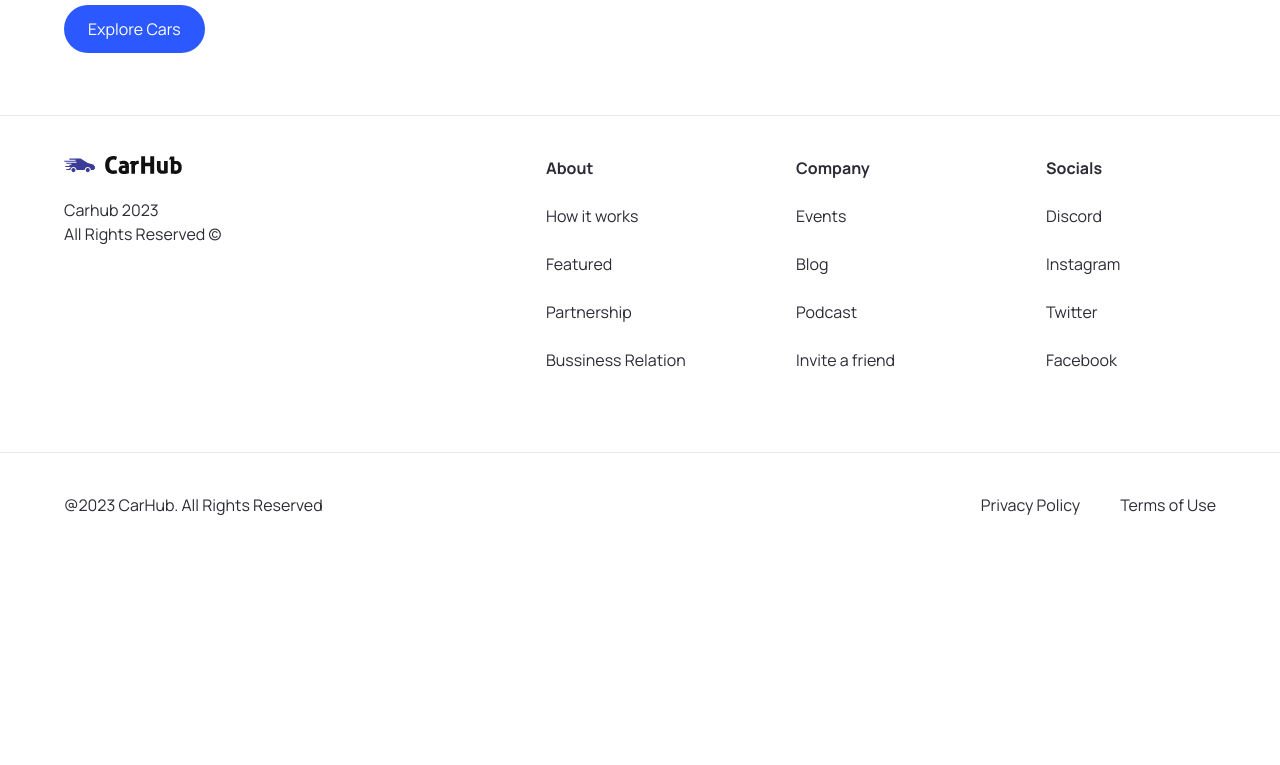
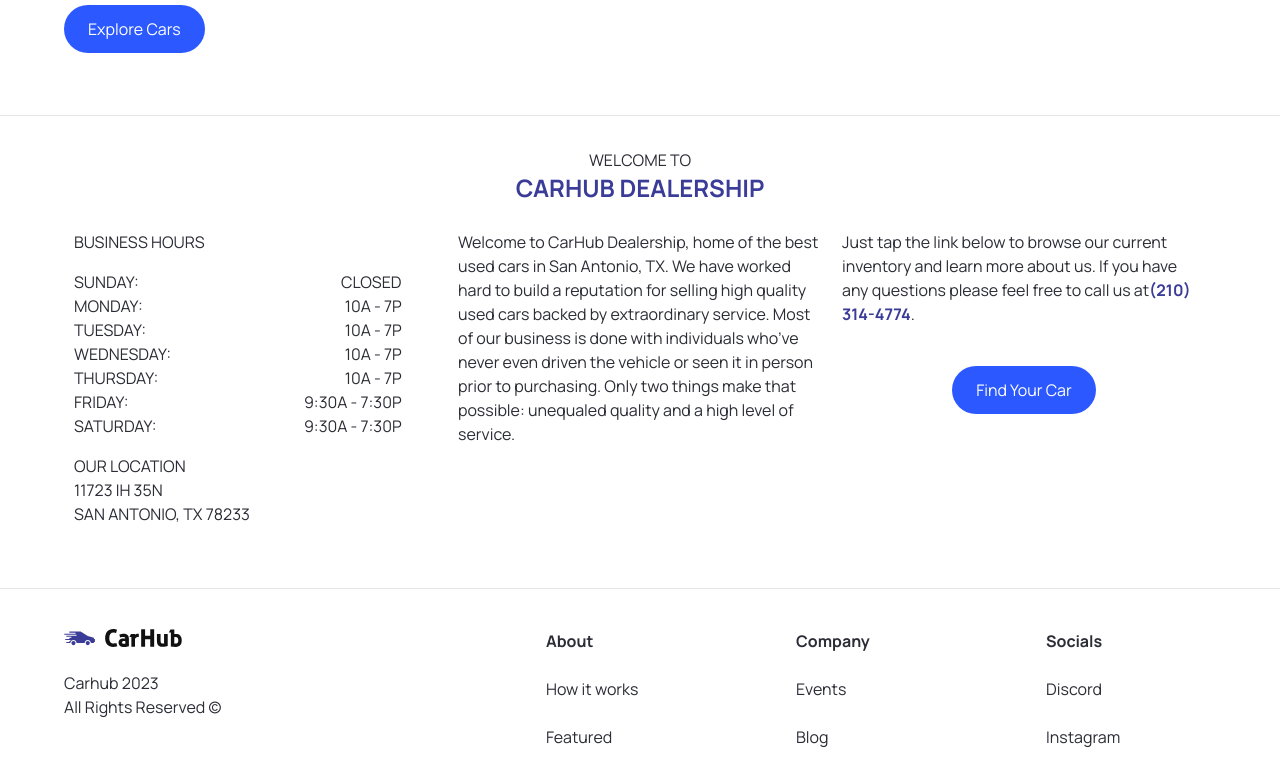
Before and after one commit to vronney/car-showcase, a Next.js app: page / in a window 1280 px wide. Shown: the part 785-1550 px from the top of the page. Before the commit the page ends 1342 px from the top, so only its background shows below. Built offline with nearby package versions, Linux system fonts and the light colour scheme.

Commit message:
WelcomeWrap section added to home page. Adjustments made to navbar.

```diff
--- a/app/globals.css
+++ b/app/globals.css
@@ -84,7 +84,6 @@
 .home__error-container {
   @apply mt-16 flex justify-center items-center flex-col gap-2;
 }
-/* END: Home styles */
 
 /* START: Car Card styles */
 .car-card {
--- a/app/page.tsx
+++ b/app/page.tsx
@@ -1,9 +1,10 @@
-import { Hero } from "@/components";
+import { Hero, WelcomeWrap } from "@/components";
 
 export default function Home() {
   return (
     <main className="overflow-hidden">
       <Hero />
+      <WelcomeWrap />
     </main>
   );
 }
--- a/components/Hero.tsx
+++ b/components/Hero.tsx
@@ -12,7 +12,7 @@
 
   return (
     <div className="hero">
-      <div className="flex-1 pt-36 padding-x">
+      <div className="flex-1 lg:pt-36 padding-x">
         <h1 className="hero__title">
           Find, book, or rent a car - quickly and easily!
         </h1>
--- a/components/Navbar.tsx
+++ b/components/Navbar.tsx
@@ -6,8 +6,14 @@
 
 import CustomButton from "./CustomButton";
 import SlideOutMenu from "./SlideOutMenu";
+import { usePathname } from "next/navigation";
 
 const Navbar = () => {
+  const pathname = usePathname();
+
+  const isCarPage = pathname === "/cars";
+  const isAboutPage = pathname === "/about";
+  const isContactPage = pathname === "/contact";
   const [menuOpen, setMenuOpen] = React.useState(false);
 
   const toggleMenu = () => {
@@ -55,9 +61,15 @@
           </Link>
 
           <div className={`hidden sm:flex gap-12 ${menuOpen && "opacity-50"}`}>
-            <Link href="/cars">Cars</Link>
-            <Link href="/about">About</Link>
-            <Link href="/contact">Contact</Link>
+            <Link href={isCarPage ? "/" : "/cars"}>
+              {isCarPage ? "Home" : "Cars"}
+            </Link>
+            <Link href={isAboutPage ? "/" : "/about"}>
+              {isAboutPage ? "Home" : "About"}
+            </Link>
+            <Link href={isContactPage ? "/" : "/contact"}>
+              {isContactPage ? "Home" : "Contact"}
+            </Link>
           </div>
 
           <CustomButton
--- a/components/SlideOutMenu.tsx
+++ b/components/SlideOutMenu.tsx
@@ -1,6 +1,7 @@
 import React from "react";
 import Link from "next/link";
 import Image from "next/image";
+import { usePathname } from "next/navigation";
 
 interface SlideOutMenuProps {
   isOpen: boolean;
@@ -8,6 +9,12 @@
 }
 
 const SlideOutMenu = ({ isOpen, toggleMenu }: SlideOutMenuProps) => {
+  const pathname = usePathname();
+
+  const isCarPage = pathname === "/cars";
+  const isAboutPage = pathname === "/about";
+  const isContactPage = pathname === "/contact";
+
   return (
     <div
       className={` ${
@@ -33,14 +40,18 @@
           <div className="h-1 w-6 bg-black -rotate-45 -translate-y-0.5"></div>
         </button>
         <div className="menu-links flex flex-col ml-4 mt-6 space-y-4">
-          <Link href="/cars" className="text-lg" onClick={toggleMenu}>
-            Cars
+          <Link
+            href={isCarPage ? "/" : "/cars"}
+            className="text-lg"
+            onClick={toggleMenu}
+          >
+            {isCarPage ? "Home" : "Cars"}
           </Link>
-          <Link href="/about" className="text-lg">
-            About
+          <Link href={isAboutPage ? "/" : "/about"} className="text-lg">
+            {isAboutPage ? "Home" : "About"}
           </Link>
-          <Link href="/contact" className="text-lg">
-            Contact
+          <Link href={isContactPage ? "/" : "/contact"} className="text-lg">
+            {isContactPage ? "Home" : "Contact"}
           </Link>
         </div>
         <div className="flex justify-items-center w-full absolute bottom-0">
--- /dev/null
+++ b/components/WelcomeWrap.tsx
@@ -0,0 +1,91 @@
+"use client";
+
+import React from "react";
+import { CustomButton } from ".";
+import { useRouter } from "next/navigation";
+
+const WelcomeWrap = () => {
+  const router = useRouter();
+  const handleClick = () => {
+    router.push("/cars");
+  };
+
+  return (
+    <section className="flex flex-col border-t mt-5 border-grey-100 text-black-100 relative p-4 justify-center sm:px-16">
+      <div className="flex flex-col text-center my-4">
+        <h1 className="text-2xl flex flex-col uppercase">
+          <span className="text-base">Welcome to</span>
+          <span className="text-[#3b3c98] font-bold">CarHub Dealership</span>
+        </h1>
+      </div>
+      <div className="flex flex-col flex-wrap justify-between sm:flex-row">
+        <div className="text-justify order-2 flex-1 mb-4 p-[10px] sm:text-left sm:w-1/3">
+          <p>
+            Welcome to CarHub Dealership, home of the best used cars in San
+            Antonio, TX. We have worked hard to build a reputation for selling
+            high quality used cars backed by extraordinary service. Most of our
+            business is done with individuals who’ve never even driven the
+            vehicle or seen it in person prior to purchasing. Only two things
+            make that possible: unequaled quality and a high level of service.
+          </p>
+        </div>
+        <div className="text-justify order-2 flex-1 mb-4 p-[10px] sm:text-left sm:w-1/3">
+          <p>
+            Just tap the link below to browse our current inventory and learn
+            more about us. If you have any questions please feel free to call us
+            at
+            <span className="text-[#3b3c98] font-bold">(210) 314-4774</span>.
+          </p>
+          <div className="flex justify-center">
+            <CustomButton
+              title="Find Your Car"
+              btnType="button"
+              containerStyles="bg-primary-blue text-white rounded-full mt-10"
+              handleClick={handleClick}
+            />
+          </div>
+        </div>
+        <div className="text-justify order-last flex-1 mb-4 p-[10px] uppercase sm:text-left sm:order-1 sm:w-1/3">
+          <div className="bus_hours">
+            <h2 className="flex justify-center sm:justify-start">
+              Business Hours
+            </h2>
+            <ul className="my-4 w-full sm:w-[90%]">
+              <li className="flex justify-between sm:text-sm lg:text-base">
+                <span className="day">Sunday:</span> Closed
+              </li>
+              <li className="flex justify-between sm:text-sm lg:text-base">
+                <span className="day">Monday:</span> 10a - 7p
+              </li>
+              <li className="flex justify-between sm:text-sm lg:text-base">
+                <span className="day">Tuesday:</span> 10a - 7p
+              </li>
+              <li className="flex justify-between sm:text-sm lg:text-base">
+                <span className="day">Wednesday:</span> 10a - 7p
+              </li>
+              <li className="flex justify-between sm:text-sm lg:text-base">
+                <span className="day">Thursday:</span> 10a - 7p
+              </li>
+              <li className="flex justify-between sm:text-sm lg:text-base">
+                <span className="day">Friday:</span> 9:30a - 7:30p
+              </li>
+              <li className="flex justify-between sm:text-sm lg:text-base">
+                <span className="day">Saturday:</span> 9:30a - 7:30p
+              </li>
+            </ul>
+          </div>
+          <div className="bus_location text-center sm:text-left">
+            <h3>Our Location</h3>
+            <p>
+              11723 IH 35N
+              <br />
+              San Antonio, TX 78233
+            </p>
+          </div>
+        </div>
+      </div>
+    </section>
+  );
+};
+
+export default WelcomeWrap;
--- a/components/index.ts
+++ b/components/index.ts
@@ -9,6 +9,7 @@
 import CarDetails from "./CarDetails";
 import ShowMore from "./ShowMore";
 import SlideOutMenu from "./SlideOutMenu";
+import WelcomeWrap from "./WelcomeWrap";
 
 export {
   Hero,
@@ -22,4 +23,5 @@
   CarCard,
   CarDetails,
   ShowMore,
+  WelcomeWrap,
 };
```
